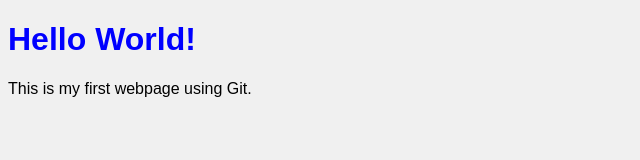
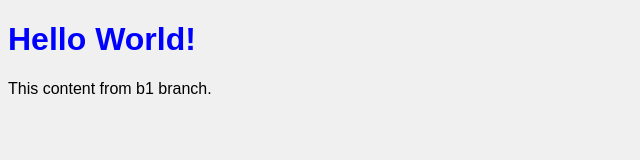
Before and after one commit to Nesha08RK/git_practise, a plain HTML site: page index.html in a window 1280 px wide. Shown: the full height of the page, 0-640 px from the left. Drawn offline with Linux system fonts and the light colour scheme.

Commit message:
updated  new paragraph in b1

```diff
--- a/index.html
+++ b/index.html
@@ -6,7 +6,7 @@
 </head>
 <body>
     <h1>Hello World!</h1>
-    <p>This is my first webpage using Git.</p>
+    <p>This content from b1 branch.</p>
 
     <script src="script.js"></script>
 </body>
```
